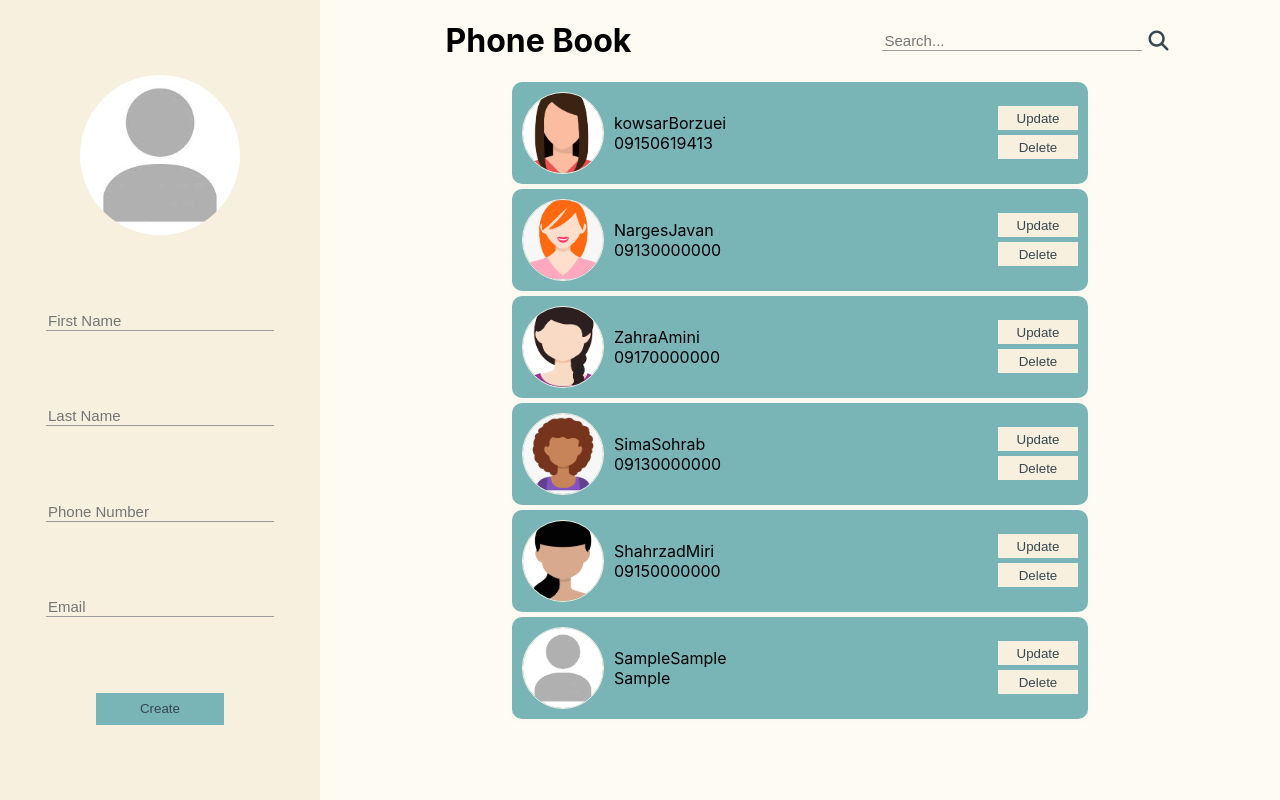
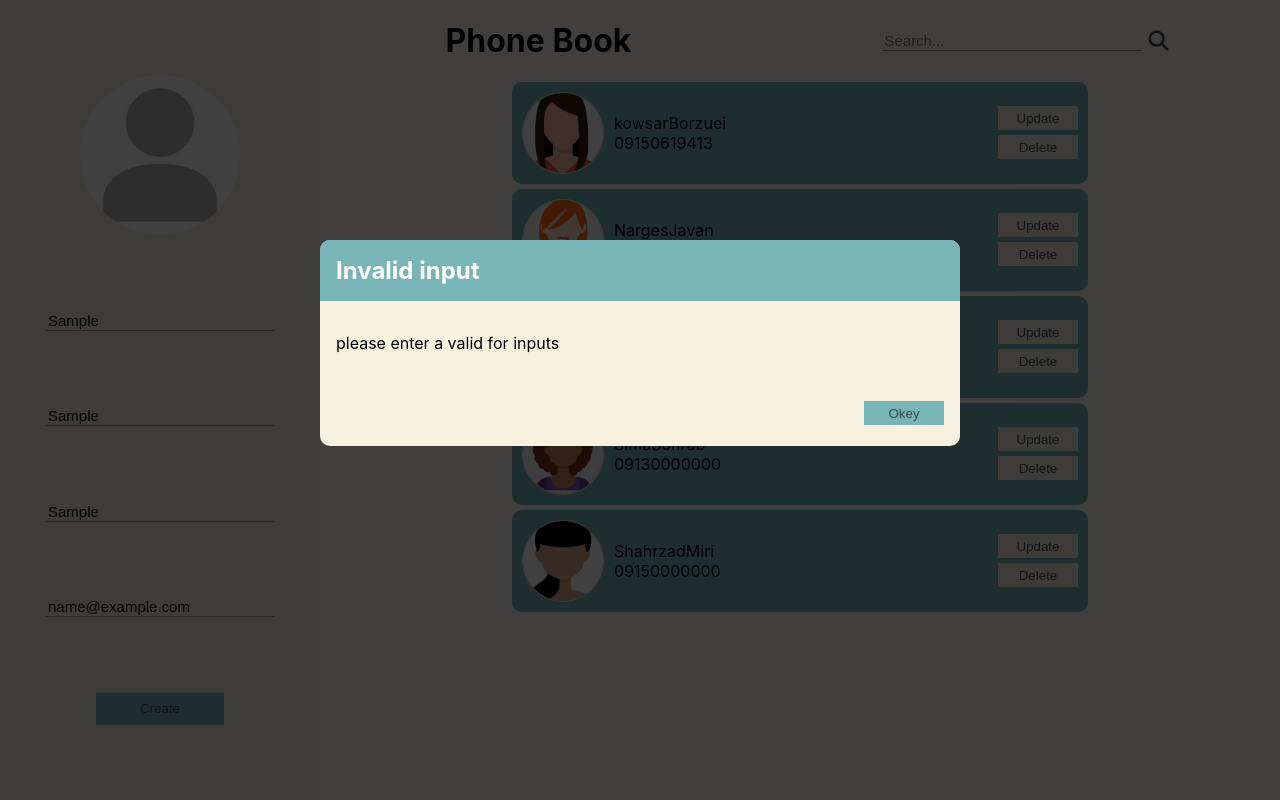
Before and after one commit to kowsarborzouei/min-project-phonebook, a React (Create React App) app: page / in a window 1280 px wide. Both pictures are taken after typing "Sample", "Sample", "Sample", "name@example.com" into the empty fields and a click on the button "Create". Built offline with nearby package versions, Linux system fonts and the light colour scheme.

Commit message:
4th commit errorModal

```diff
--- a/src/App.js
+++ b/src/App.js
@@ -61,24 +61,30 @@ function App() {
     const [mood, setMood] = useState('Create')
     const [filter, setFilter] = useState('')
     const [error, setError] = useState()
+
     const deleteHandler = (id) => {
 
         setUsersList(usersList.filter(item => item.id !== id))
     }
     const addHandler = (e) => {
         e.preventDefault();
-        console.log(e.target.firstName.value)
-        // if (e.target.firstName.value.trim.length === 0) {
-        //     return;
-        // }
+        if (e.target.firstName.value.trim.length === 0) {
+            setError({
+                title:"Invalid input",
+                message:"please enter a valid for inputs",
+            })
+            return;
+        }
         if (mood == 'Update') {
             setUsersList(usersList.map(item => user.id === item.id ? user : item))
         } else {
             setUsersList([...usersList, {id: Math.random().toString(), ...user}])
         }
-
         setUser({img: newAvatar, firstName: '', lastName: '', phone: '', email: ''})
         setMood('Create')
+    }
+    const errorHandler=()=>{
+        setError(null)
     }
 
 
@@ -93,7 +99,7 @@ function App() {
     return (
         <div>
             {/**************************ErrorModal**************************/}
-            {/*{error && <ErrorModal title={error.title} message={error.message}/>}*/}
+            {error && <ErrorModal title={error.title} message={error.message} onConfirm={errorHandler}/>}
             <div className="App">
                 <form onSubmit={addHandler} className={"input"}>
                     <img className={"img--fix"} src={newAvatar} name={'img'} value={user.img} onChange={changeHandler}
--- a/src/components/ErrorModal/ErrorModal.js
+++ b/src/components/ErrorModal/ErrorModal.js
@@ -3,7 +3,7 @@ import classes from './ErrorModal.module.css'
 function ErrorModal(props){
     return(
         <div>
-            <div className={classes.backdrop}/>
+            <div className={classes.backdrop} onClick={props.onConfirm}/>
             <div className={classes.modal}>
                 <header className={classes.header}>
                     <h2>{props.title}</h2>
@@ -12,7 +12,7 @@ function ErrorModal(props){
                     <p>{props.message}</p>
                 </div>
                 <footer className={classes.actions}>
-                    <button className={classes.buttonError}>Okey</button>
+                    <button className={classes.buttonError} onClick={props.onConfirm}>Okey</button>
                 </footer>
             </div>
         </div>
```
